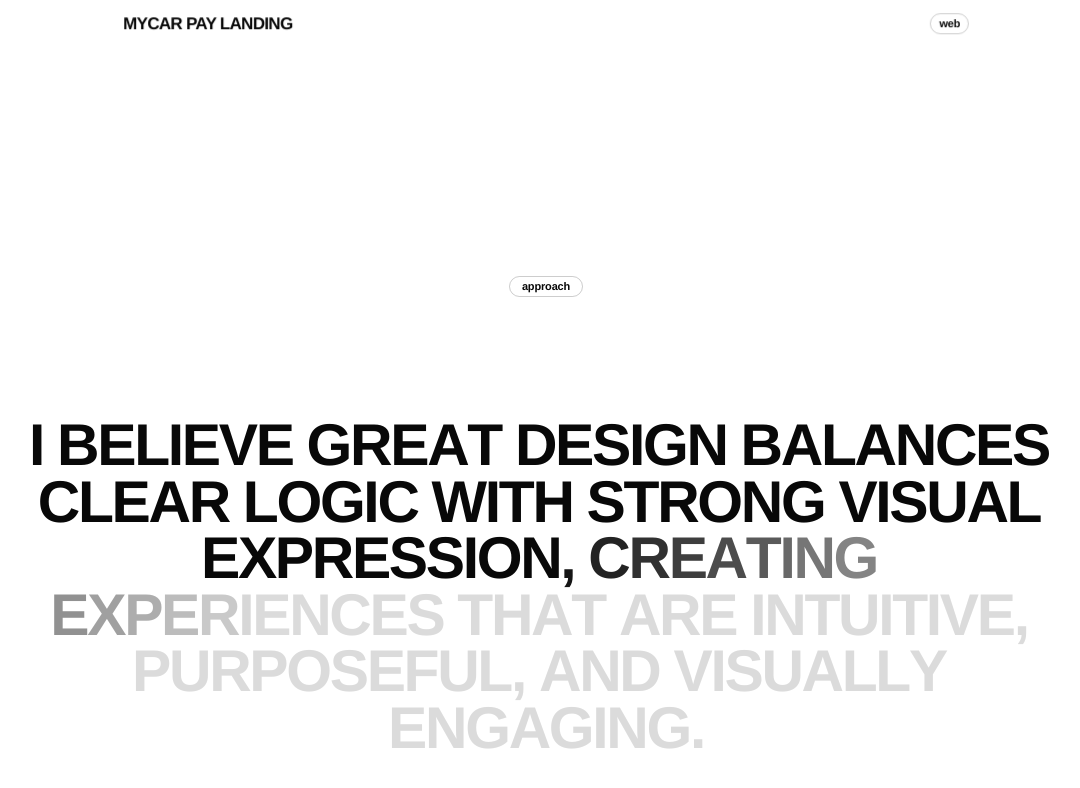
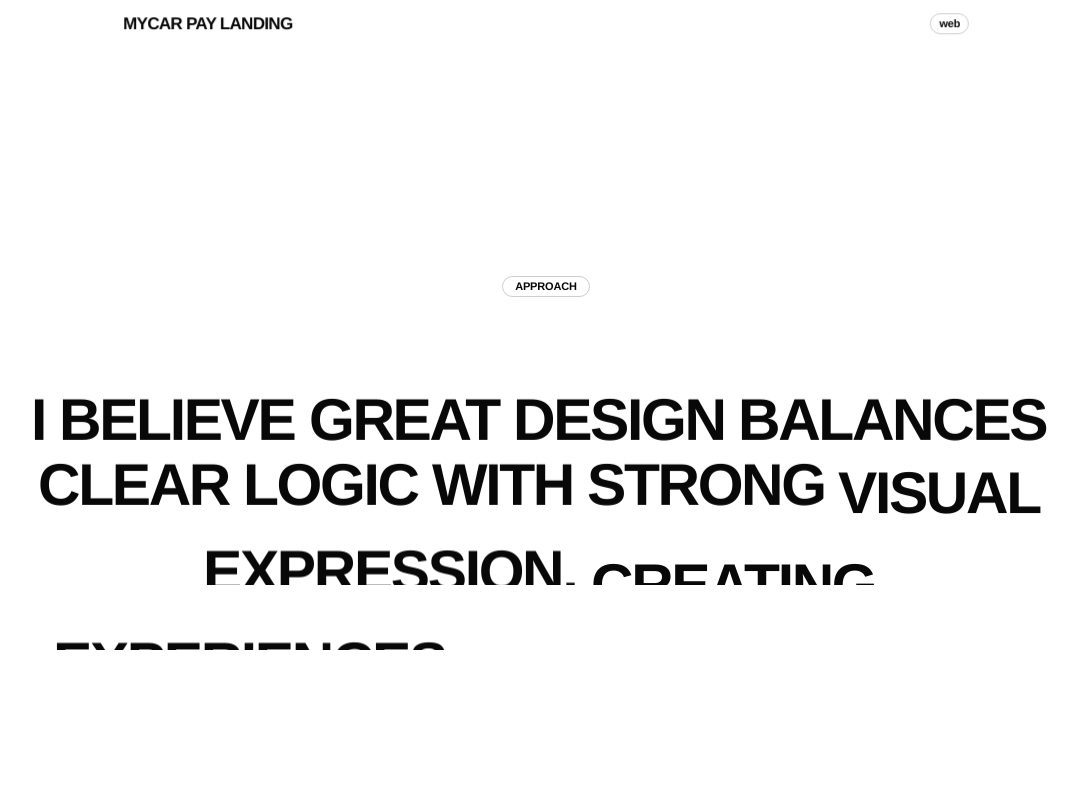
Before and after one commit to yemirades/site, a Next.js app: page / in a window 1280 px wide. Shown: the part 3164-3952 px from the top of the page, without its empty margins (94-1174 px from the left). Built offline with nearby package versions, Linux system fonts and the light colour scheme.

Commit message:
Refine typography and motion in Approach.tsx

```diff
--- a/src/components/Approach.tsx
+++ b/src/components/Approach.tsx
@@ -12,29 +12,29 @@ import { useLang } from "@/context/LanguageContext";
 import { content } from "@/data/content";
 import { bindShortWords } from "@/lib/typography";
 
-function ApproachCharacter({
-  character,
+function ApproachWord({
+  word,
   index,
   total,
   progress,
   reduceMotion,
 }: {
-  character: string;
+  word: string;
   index: number;
   total: number;
   progress: MotionValue<number>;
   reduceMotion: boolean | null;
 }) {
-  const start = (index / Math.max(total, 1)) * 0.86;
-  const end = Math.min(start + 0.1, 1);
-  const opacity = useTransform(progress, [start, end], [0.14, 1]);
+  const start = (index / Math.max(total, 1)) * 0.78;
+  const end = Math.min(start + 0.18, 1);
+  const y = useTransform(progress, [start, end], ["110%", "0%"]);
 
   return (
     <motion.span
-      style={reduceMotion ? { opacity: 1 } : { opacity }}
-      className="inline-block"
+      style={reduceMotion ? { y: "0%" } : { y }}
+      className="inline-block will-change-transform"
     >
-      {character}
+      {word}
     </motion.span>
   );
 }
@@ -45,8 +45,6 @@ export function Approach() {
   const sectionRef = useRef<HTMLElement>(null);
   const reduceMotion = useReducedMotion();
   const words = t.approachText.split(" ");
-  const totalCharacters = words.reduce((total, word) => total + word.length, 0);
-  let characterIndex = 0;
   const { scrollYProgress } = useScroll({
     target: sectionRef,
     offset: ["start 0.86", "end 0.38"],
@@ -60,32 +58,19 @@ export function Approach() {
     >
       <div className="mx-auto flex min-h-[calc(72svh-80px)] max-w-[1200px] flex-col px-1 py-6 sm:min-h-[calc(100svh-128px)] sm:px-10 sm:py-9 lg:max-w-none">
         <div className="flex justify-start sm:justify-center">
-          <span className="tag-pill border border-[var(--line)] px-3 py-1 text-[11px] leading-none lowercase">
+          <span className="tag-pill border border-[var(--line)] px-3 py-1 text-[11px] leading-none uppercase">
             {bindShortWords(t.approachTitle)}
           </span>
         </div>
 
-        <p className="mb-auto mt-14 max-w-[1040px] font-hero text-left text-[32px] font-medium leading-[0.96] sm:mx-auto sm:my-auto sm:text-center sm:text-[clamp(30px,4.6vw,62px)]">
+        <p aria-label={t.approachText} className="mb-auto mt-14 max-w-[1040px] font-hero text-left text-[32px] font-medium leading-[0.96] sm:mx-auto sm:my-auto sm:text-center sm:text-[clamp(30px,4.6vw,62px)]">
           {words.map((word, wordIndex) => (
             <span
               key={`${word}-${wordIndex}`}
-              className="inline-block whitespace-nowrap"
+              aria-hidden="true"
+              className="mb-[-.12em] inline-block overflow-hidden pb-[.12em] whitespace-nowrap"
             >
-              {Array.from(word).map((character, index) => {
-                const currentIndex = characterIndex;
-                characterIndex += 1;
-
-                return (
-                  <ApproachCharacter
-                    key={`${wordIndex}-${index}`}
-                    character={character}
-                    index={currentIndex}
-                    total={totalCharacters}
-                    progress={scrollYProgress}
-                    reduceMotion={reduceMotion}
-                  />
-                );
-              })}
+              <ApproachWord word={word} index={wordIndex} total={words.length} progress={scrollYProgress} reduceMotion={reduceMotion} />
               {wordIndex < words.length - 1 ? "\u00a0" : null}
             </span>
           ))}
```
